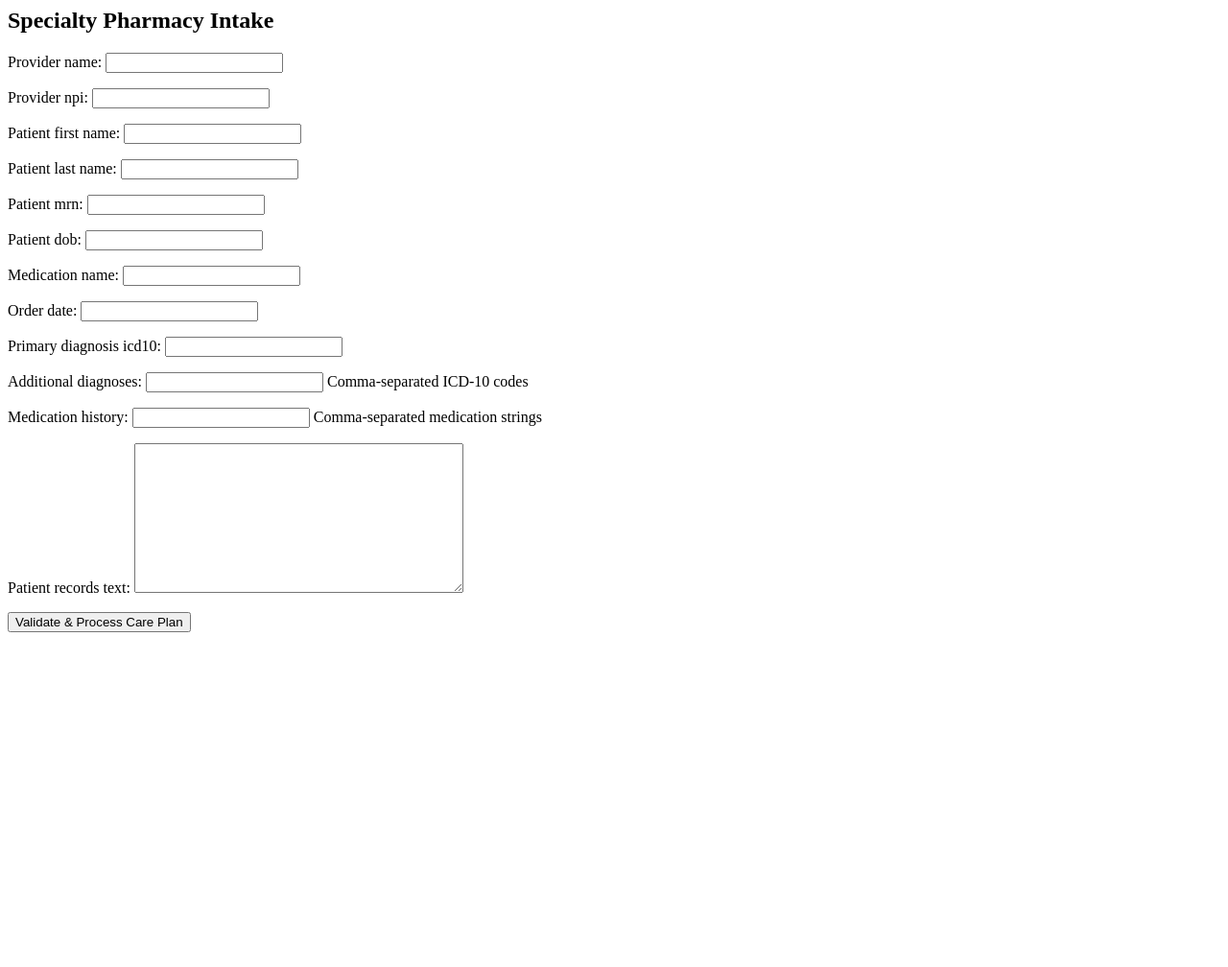
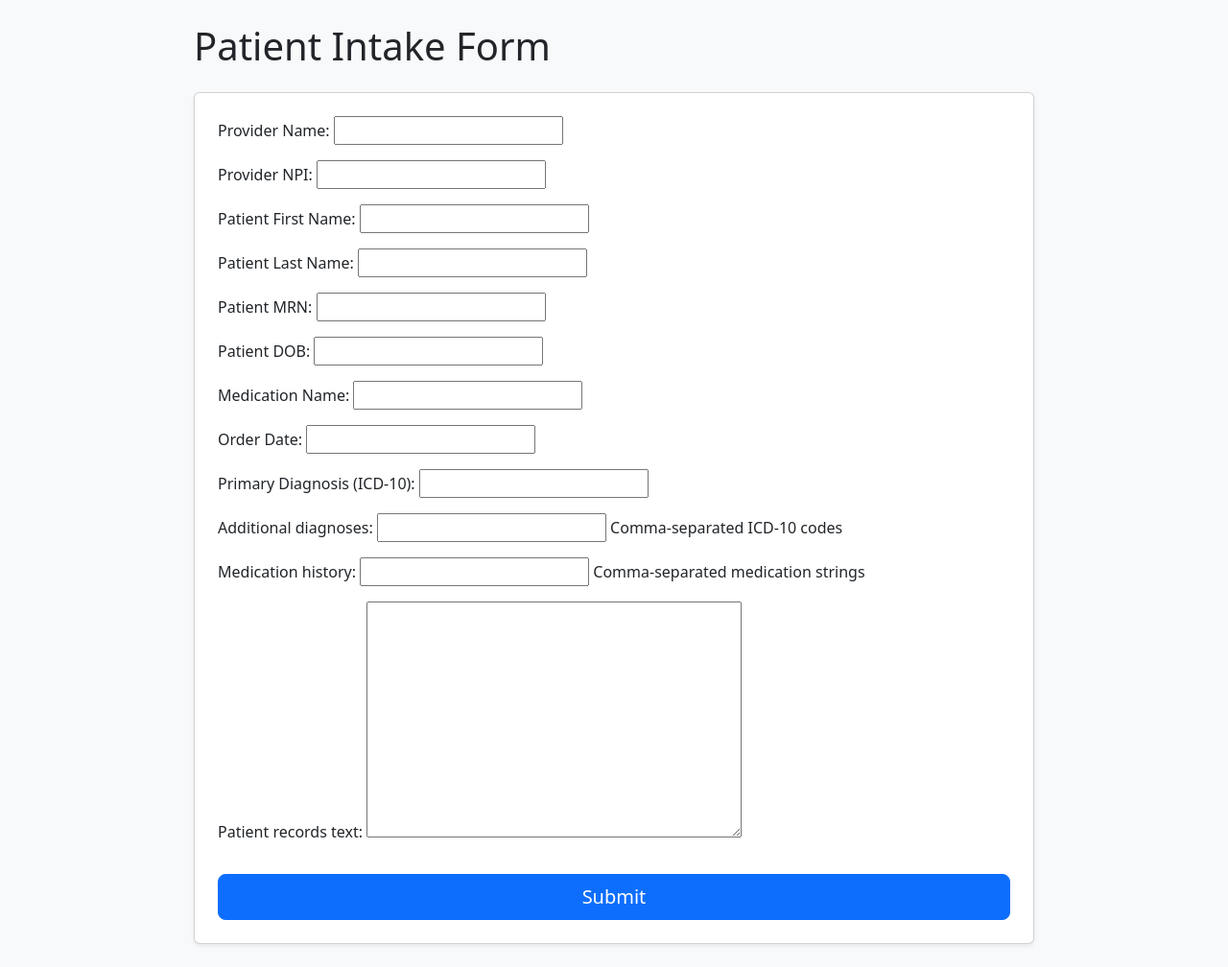
Before and after one commit to matthewmartin117/lamar_project, a Django app: page /intake/ in a window 1280 px wide. Shown: the whole page at 96% size. Before the commit the page ends 659 px from the top, so only its background shows below. Run offline with Django 5.2, Linux system fonts and the light colour scheme.

Commit message:
Production-Ready P0 Implementation: Specialty Pharmacy Care Plan Engine

```diff
--- a/careplans/forms.py
+++ b/careplans/forms.py
@@ -8,19 +8,19 @@ from .models import Provider, Patient, Order
 
 class OrderIntakeForm(forms.Form):
     # Provider
-    provider_name = forms.CharField(max_length=200)
-    provider_npi = forms.CharField(max_length=10)
+    provider_name = forms.CharField(max_length=200, label="Provider Name")
+    provider_npi = forms.CharField(max_length=10, label="Provider NPI")
 
     # Patient
-    patient_first_name = forms.CharField(max_length=100)
-    patient_last_name = forms.CharField(max_length=100)
-    patient_mrn = forms.CharField(max_length=6)
-    patient_dob = forms.DateField(required=False)
+    patient_first_name = forms.CharField(max_length=100, label="Patient First Name")
+    patient_last_name = forms.CharField(max_length=100, label="Patient Last Name")
+    patient_mrn = forms.CharField(max_length=6, label="Patient MRN")
+    patient_dob = forms.DateField(required=False, label="Patient DOB")
 
     # Order
-    medication_name = forms.CharField(max_length=200)
-    order_date = forms.DateField()
-    primary_diagnosis_icd10 = forms.CharField(max_length=10)
+    medication_name = forms.CharField(max_length=200, label="Medication Name")
+    order_date = forms.DateField(label="Order Date")
+    primary_diagnosis_icd10 = forms.CharField(max_length=10, label="Primary Diagnosis (ICD-10)")
 
     additional_diagnoses = forms.CharField(
         required=False,
@@ -32,6 +32,19 @@ class OrderIntakeForm(forms.Form):
     )
 
     patient_records_text = forms.CharField(widget=forms.Textarea)
+
+    # prevents PHI leaks
+    def __init__(self, *args, **kwargs):
+        super().__init__(*args, **kwargs)
+
+        for field in self.fields.values():
+            # Prevent autofill, but allow paste
+            field.widget.attrs['autocomplete'] = 'new-password'
+            field.widget.attrs['autocapitalize'] = 'none'
+            field.widget.attrs['autocorrect'] = 'off'
+            field.widget.attrs['spellcheck'] = 'false'
+
+
 
     # ---------------------
     # Field-level validation
--- a/careplans/templates/careplans/intake.html
+++ b/careplans/templates/careplans/intake.html
@@ -1,6 +1,98 @@
-<h2>Specialty Pharmacy Intake</h2>
-<form method="post">
+{% load static %}
+<!doctype html>
+<html lang="en">
+<head>
+  <meta charset="utf-8" />
+  <meta name="viewport" content="width=device-width, initial-scale=1" />
+  <title>Patient Intake</title>
+
+  <link href="https://cdn.jsdelivr.net/npm/bootstrap@5.3.2/dist/css/bootstrap.min.css" rel="stylesheet">
+
+  <style>
+    .container-tight { max-width: 900px; }
+    pre { white-space: pre-wrap; }
+  </style>
+</head>
+<body class="bg-light">
+
+<div class="container container-tight py-4">
+  <h1 class="mb-4">Patient Intake Form</h1>
+
+  {% if integrity_error %}
+    <div class="alert alert-danger border-start border-4 border-danger shadow-sm mb-4">
+      <h5 class="mb-2">Clinical Integrity Error</h5>
+      <ul class="mb-0">
+        {% for e in integrity_error %}
+          <li><strong>{{ e }}</strong></li>
+        {% endfor %}
+      </ul>
+    </div>
+  {% endif %}
+
+  {% if integrity_warning %}
+    <div class="alert alert-warning border-start border-4 border-warning shadow-sm mb-4">
+      <strong>Warning:</strong> {{ integrity_warning }}
+    </div>
+  {% endif %}
+
+  {% if llm_error %}
+    <div class="alert alert-danger border-start border-4 border-danger shadow-sm mb-4">
+      <strong>LLM Error:</strong> {{ llm_error }}
+    </div>
+  {% endif %}
+
+  {% if plan_text %}
+    <div class="card mb-4 shadow">
+      <div class="card-header bg-primary text-white">Generated Care Plan</div>
+      <div class="card-body">
+        <pre class="mb-0">{{ plan_text }}</pre>
+      </div>
+    </div>
+  {% endif %}
+
+  <form
+    id="intake-form"
+    method="post"
+    class="card p-4 shadow-sm"
+    autocomplete="off"
+    autocapitalize="off"
+    autocorrect="off"
+    spellcheck="false"
+  >
     {% csrf_token %}
+
+    <!-- Chrome autofill mitigation: hidden “fake” creds fields -->
+    <!-- This reduces the chance Chrome tries to reuse prior values for your real inputs -->
+    <input type="text" name="fakeusernameremembered" style="display:none" autocomplete="username">
+    <input type="password" name="fakepasswordremembered" style="display:none" autocomplete="new-password">
+
     {{ form.as_p }}
-    <button type="submit">Validate & Process Care Plan</button>
-</form>
+
+    <button type="submit" class="btn btn-primary btn-lg w-100 mt-3">
+      Submit
+    </button>
+  </form>
+</div>
+
+<script>
+  // Kill bfcache repopulation (back/forward/refresh restore)
+  window.addEventListener("pageshow", function (event) {
+    const form = document.getElementById("intake-form");
+    if (!form) return;
+
+    // If loaded from bfcache OR navigating back/forward, reset fields
+    if (event.persisted) {
+      form.reset();
+    } else {
+      // Some Chrome cases don’t set event.persisted; detect navigation type
+      const nav = performance.getEntriesByType("navigation");
+      if (nav && nav.length && (nav[0].type === "back_forward")) {
+        form.reset();
+      }
+    }
+  });
+</script>
+
+<script src="https://cdn.jsdelivr.net/npm/bootstrap@5.3.2/dist/js/bootstrap.bundle.min.js"></script>
+</body>
+</html>
--- a/careplans/urls.py
+++ b/careplans/urls.py
@@ -2,5 +2,5 @@ from django.urls import path
 from .views import intake_order
 
 urlpatterns = [
-    path("intake/", intake_order, name="intake_order"),
+    path("intake/", intake_order, name="intake"),
 ]
--- a/careplans/views.py
+++ b/careplans/views.py
@@ -1,41 +1,53 @@
 from django.shortcuts import render, redirect
+from django.views.decorators.cache import never_cache
 from django.contrib import messages
 
 from .forms import OrderIntakeForm
 from .services import generate_care_plan_from_llm
 from .models import CarePlan
 
-# handle form submission
+@never_cache
 def intake_order(request):
+
+    # ===== POST =====
     if request.method == "POST":
         form = OrderIntakeForm(request.POST)
-        if form.is_valid():
-            # happy path: can proceed if the form is valid
-            order = form.save()
 
-            # Trigger LLM call
-            plan_text, error_msg = generate_care_plan_from_llm(
-                order.patient_records_text,
-                order. medication_name
-            )
+        if not form.is_valid():
+            # Store errors only (NO PHI)
+            request.session["integrity_error"] = form.non_field_errors()
+            return redirect("intake")
 
-            # happy path: sucessful LLM call with plan generated
-            if plan_text:
-                # Save the successful result to CarePlan model
-                CarePlan.objects.create(order=order, generated_text=plan_text)
-                messages.success(request, "Care plan generated successfully.")
-            # unhappy path: LLM call is unsucessful
-            else:
-                # Handle the 'Safe Error' requirement
-                messages.error(request, error_msg)
+        # ----- VALID -----
+        order = form.save()
 
-            # alternate path: flagging orders that could be possible duplicates:
-            if order.is_possible_duplicate_order or (order.duplicate_reason):
-                messages.warning(request, f"Saved with warning: {order.duplicate_reason}")
-            else:
-                messages.success(request, "Order created successfully.")
-            return redirect("intake_order")
-    else:
-        form = OrderIntakeForm()
+        # LLM generation
+        plan_text, error_msg = generate_care_plan_from_llm(
+            order.patient_records_text,
+            order.medication_name,
+        )
 
-    return render(request, "careplans/intake.html", {"form": form})
+        if plan_text:
+            CarePlan.objects.create(order=order, generated_text=plan_text)
+            request.session["plan_text"] = plan_text
+        else:
+            request.session["llm_error"] = error_msg
+
+        # Flags
+        if order.duplicate_reason:
+            request.session["integrity_warning"] = order.duplicate_reason
+
+        return redirect("intake")
+
+    # ===== GET =====
+    form = OrderIntakeForm()
+
+    context = {
+        "form": form,
+        "plan_text": request.session.pop("plan_text", None),
+        "integrity_error": request.session.pop("integrity_error", None),
+        "integrity_warning": request.session.pop("integrity_warning", None),
+        "llm_error": request.session.pop("llm_error", None),
+    }
+
+    return render(request, "careplans/intake.html", context)
--- a/lamar_project/settings.py
+++ b/lamar_project/settings.py
@@ -138,3 +138,9 @@ if 'test' in sys.argv:
         'ENGINE': 'django.db.backends.sqlite3',
         'NAME': ':memory:',
     }
+
+SECURE_BROWSER_XSS_FILTER = True
+SECURE_CONTENT_TYPE_NOSNIFF = True
+
+# Disable caching for PHI pages
+SECURE_NO_CACHE = True
```
Also changed, not shown: careplans/services.py (+17 -20 lines), careplans/tests/test_llm_service.py (+25 -7 lines), requirements.txt (+21 -4 lines), README.md.
